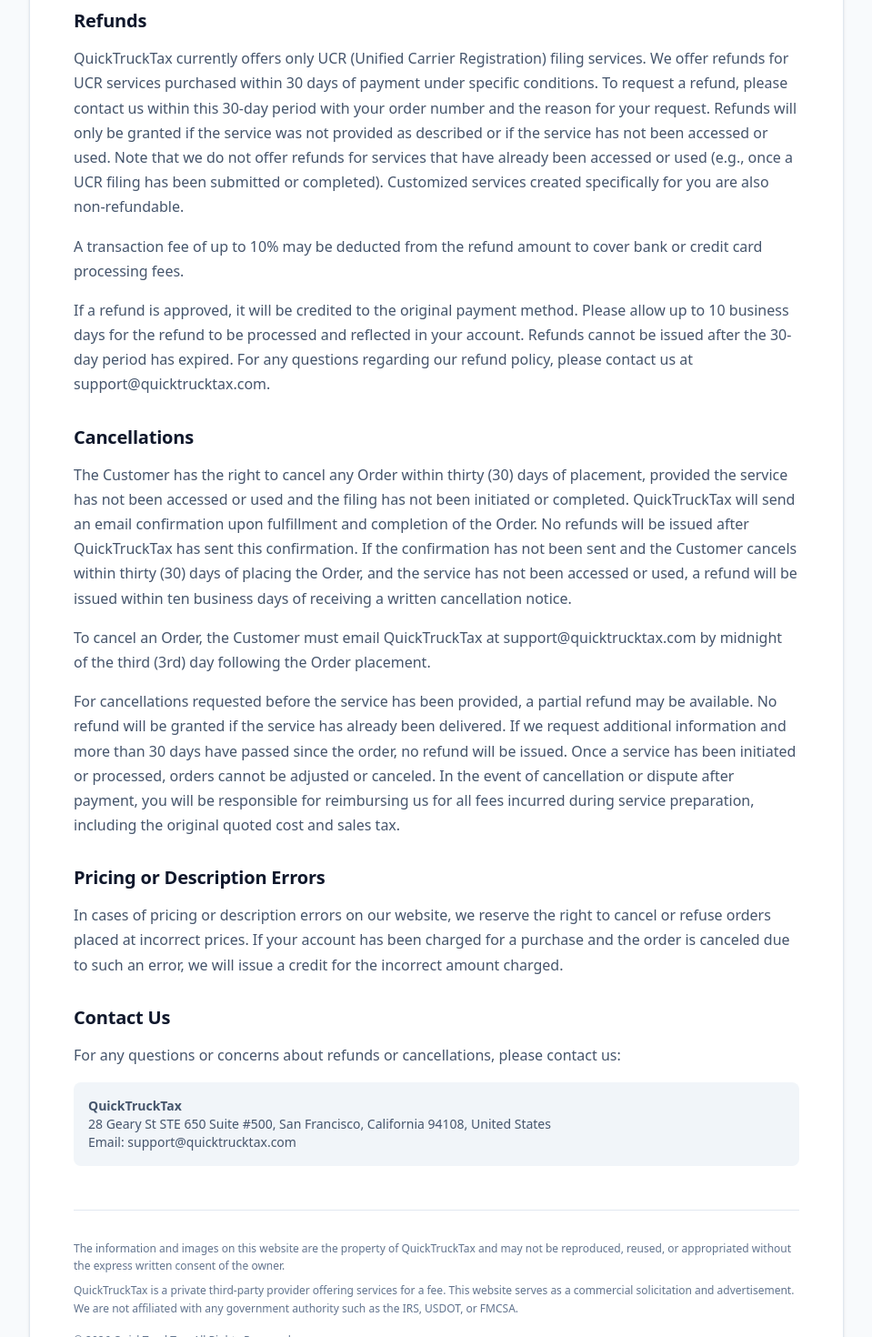
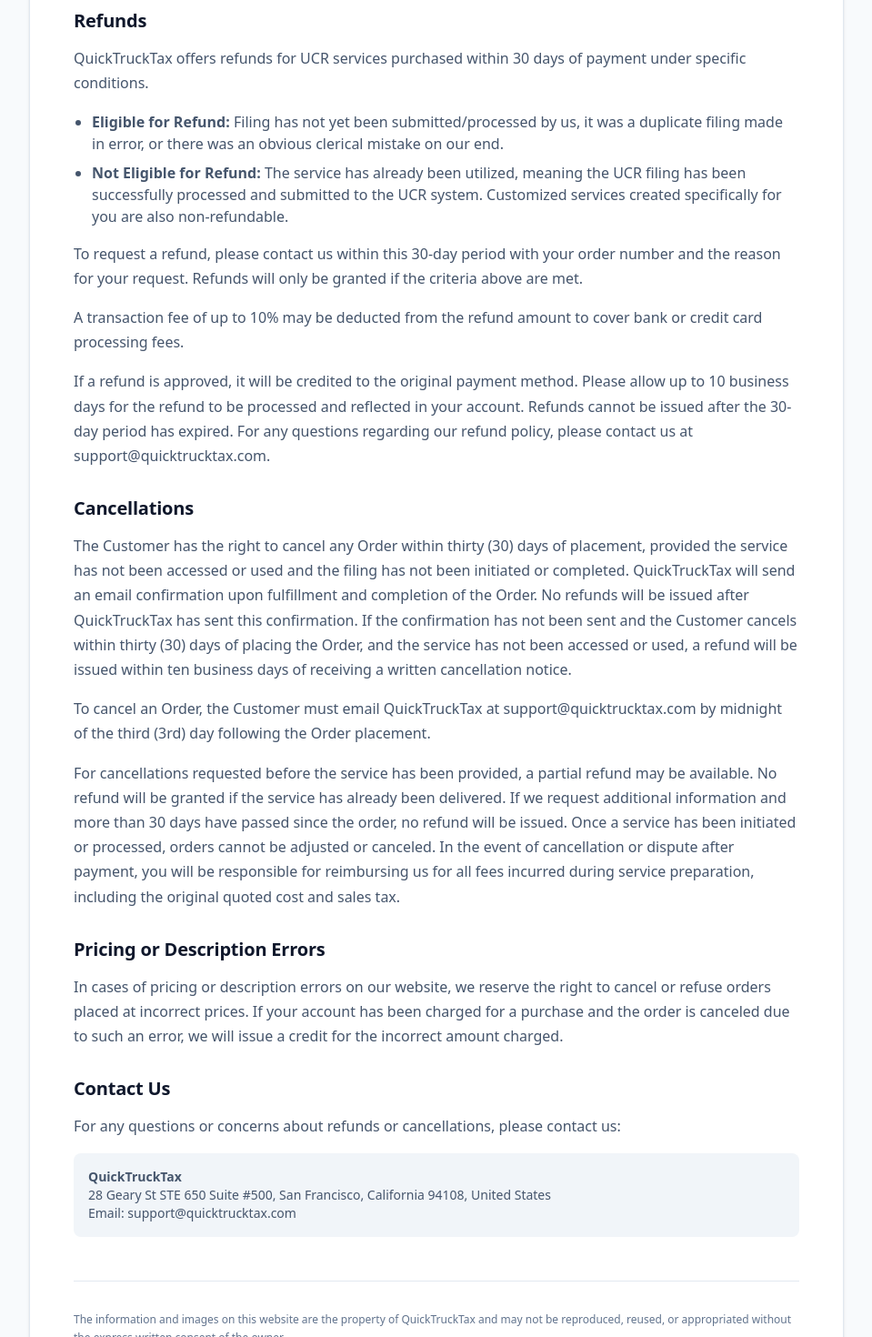
Before and after one commit to rootlocus22/trucktax-app, a Next.js app: page /refund-policy in a window 1280 px wide. Shown: the part 320-1790 px from the top of the page at 91% size, without its empty margins (160-1119 px from the left). Built offline with nearby package versions, Linux system fonts and the light colour scheme; no server answers.

Commit message:
feat(Legal): Added explicit non-government disclaimers, Terms/Privacy/Refund policy updates, and UCR Auth Checkbox constraint

```diff
--- a/app/privacy/page.js
+++ b/app/privacy/page.js
@@ -20,9 +20,9 @@ export default function PrivacyPolicyPage() {
                     <p>We collect information that you provide directly to us, including:</p>
                     <ul className="list-disc pl-5 space-y-2 mt-2">
                         <li><strong>Personal Identification Information:</strong> Name, email address, phone number, and mailing address.</li>
-                        <li><strong>Business Information:</strong> EIN, business name, and address.</li>
-                        <li><strong>Vehicle Information:</strong> VIN, gross weight, and vehicle type.</li>
-                        <li><strong>Payment Information:</strong> Credit card details (processed securely by our payment processor).</li>
+                        <li><strong>Business Information:</strong> USDOT number, EIN/Tax ID, business name, and address.</li>
+                        <li><strong>Vehicle Information:</strong> Fleet size, VIN, gross weight, and vehicle type.</li>
+                        <li><strong>Payment Information:</strong> Credit card details (handled entirely by our secure third-party processor, Stripe; we do not store raw credit card data on our servers).</li>
                     </ul>
                 </section>
 
@@ -38,9 +38,9 @@ export default function PrivacyPolicyPage() {
                 </section>
 
                 <section>
-                    <h2 className="text-xl font-semibold text-gray-900 mb-3">4. IRS Section 7216 Compliance</h2>
+                    <h2 className="text-xl font-semibold text-gray-900 mb-3">4. IRS Section 7216 & No Data Selling</h2>
                     <p>
-                        We are a compliant tax preparation firm. Pursuant to Internal Revenue Code Section 7216, we do not use or disclose your tax return information for any purpose other than preparing your return, unless you provide specific, written consent.
+                        We are a compliant filing assistance firm. As an independent third-party provider, we treat your business metrics (like USDOT numbers and EINs) as highly sensitive financial data. Pursuant to Internal Revenue Code Section 7216, we do not use or disclose your tax return information for any purpose other than preparing your filings or registration, unless you provide specific, written consent. <strong>We do not and will never sell your personal or business data to third parties.</strong>
                     </p>
                 </section>
 
--- a/app/refund-policy/page.js
+++ b/app/refund-policy/page.js
@@ -21,8 +21,15 @@ export default function RefundPolicyPage() {
         <div className="prose prose-slate max-w-none text-slate-600 space-y-8">
           <section>
             <h2 className="text-xl font-bold text-slate-900 mb-4">Refunds</h2>
+            <p className="mb-4">
+              QuickTruckTax offers refunds for UCR services purchased within 30 days of payment under specific conditions.
+            </p>
+            <ul className="list-disc pl-5 mb-4 space-y-2">
+              <li><strong>Eligible for Refund:</strong> Filing has not yet been submitted/processed by us, it was a duplicate filing made in error, or there was an obvious clerical mistake on our end.</li>
+              <li><strong>Not Eligible for Refund:</strong> The service has already been utilized, meaning the UCR filing has been successfully processed and submitted to the UCR system. Customized services created specifically for you are also non-refundable.</li>
+            </ul>
             <p>
-              QuickTruckTax currently offers only UCR (Unified Carrier Registration) filing services. We offer refunds for UCR services purchased within 30 days of payment under specific conditions. To request a refund, please contact us within this 30-day period with your order number and the reason for your request. Refunds will only be granted if the service was not provided as described or if the service has not been accessed or used. Note that we do not offer refunds for services that have already been accessed or used (e.g., once a UCR filing has been submitted or completed). Customized services created specifically for you are also non-refundable.
+              To request a refund, please contact us within this 30-day period with your order number and the reason for your request. Refunds will only be granted if the criteria above are met.
             </p>
             <p className="mt-4">
               A transaction fee of up to 10% may be deducted from the refund amount to cover bank or credit card processing fees.
@@ -66,7 +73,7 @@ export default function RefundPolicyPage() {
         {/* Footer disclaimer */}
         <div className="mt-12 pt-8 border-t border-slate-200 text-xs text-slate-500 space-y-2">
           <p>The information and images on this website are the property of QuickTruckTax and may not be reproduced, reused, or appropriated without the express written consent of the owner.</p>
-          <p>QuickTruckTax is a private third-party provider offering services for a fee. This website serves as a commercial solicitation and advertisement. We are not affiliated with any government authority such as the IRS, USDOT, or FMCSA.</p>
+          <p>QuickTruckTax is a private third-party provider offering services for a fee. This website serves as a commercial solicitation and advertisement. We are not a government agency and are not affiliated with any government authority such as the UCR Board, IRS, USDOT, or FMCSA.</p>
           <p className="pt-2">&copy; 2026 QuickTruckTax, All Rights Reserved.</p>
         </div>
         <div className="mt-4 flex flex-wrap gap-4 text-sm">
--- a/app/terms/page.js
+++ b/app/terms/page.js
@@ -44,7 +44,7 @@ export default function TermsPage() {
             <h2 className="text-xl font-bold text-slate-900 mb-4">4. Services</h2>
             <p>QuickTruckTax currently operates only <strong>Unified Carrier Registration (UCR)</strong> services. We provide fee calculation, registration assistance, and UCR filing services for trucking companies, brokers, leasing companies, and freight forwarders operating in multiple states.</p>
             <p className="mt-4">Other services may be offered in the future and will be marked as &quot;Coming Soon&quot; or &quot;Upcoming&quot; on the website until they are available. Such services may include, but are not limited to: IRS Form 2290 (Heavy Vehicle Use Tax), IRS Form 8849 (Claim for Refund of Excise Taxes), MCS-150 / Biennial Update, and other FMCSA or motor carrier compliance-related services. Until those services are launched, all operations, orders, and filings are for UCR only.</p>
-            <p className="mt-4"><strong>QuickTruckTax is a private third-party provider.</strong> We are not the IRS, USDOT, FMCSA, or any government agency. We assist you in preparing and submitting UCR filings; you remain responsible for the accuracy of information and any government taxes or fees.</p>
+            <p className="mt-4 border-l-4 border-[var(--color-navy)] pl-4 bg-slate-50 py-2"><strong>QuickTruckTax is a private third-party filing assistance service.</strong> We are not the IRS, USDOT, UCR Board, FMCSA, or any government agency. We assist you in preparing and submitting UCR filings; you remain solely responsible for the accuracy of your provided data (like your DOT number and fleet size) and any separate applicable government taxes or fees.</p>
           </section>
 
           <section>
@@ -91,7 +91,7 @@ export default function TermsPage() {
           <section>
             <h2 className="text-xl font-bold text-slate-900 mb-4">13. Limitation of Liability</h2>
             <p className="uppercase text-sm font-semibold text-slate-700">Under no circumstances, including negligence, will QuickTruckTax (or its officers, directors, affiliates, agents, employees, suppliers, or any party involved in creating, producing or delivering the website) be liable for damages or losses, including direct, incidental, consequential, indirect, special, exemplary or punitive damages and lost profits, arising out of your access, use, misuse or inability to use the website, content, or any linked sites.</p>
-            <p className="mt-2">These limitations apply whether the alleged liability is based on contract, tort, negligence, strict liability or any other basis, even if QuickTruckTax has been advised of the possibility of such damage. In no event will QuickTruckTax&apos;s aggregate liability arising out of or in connection with these Terms, the website, or the services exceed $100. Because some jurisdictions do not allow the exclusion or limitation of incidental or consequential damages, QuickTruckTax&apos;s liability in such jurisdictions shall be limited to the extent permitted by law. QuickTruckTax cannot be held liable for any failure to file or complete documents or tasks on time. It is the responsibility of individuals or organizations to ensure all necessary actions are taken promptly. If any part of this limitation on liability is found to be invalid or unenforceable, our aggregate liability shall not exceed $100.00.</p>
+            <p className="mt-2">These limitations apply whether the alleged liability is based on contract, tort, negligence, strict liability or any other basis, even if QuickTruckTax has been advised of the possibility of such damage. In no event will QuickTruckTax&apos;s aggregate liability arising out of or in connection with these Terms, the website, or the services exceed $100. Because some jurisdictions do not allow the exclusion or limitation of incidental or consequential damages, QuickTruckTax&apos;s liability in such jurisdictions shall be limited to the extent permitted by law. QuickTruckTax cannot be held liable for any failure to file or complete documents or tasks on time, nor for any consequences arising from inaccurate parsing of customer-provided business data (e.g. DOT numbers, EINs). It is the sole responsibility of individuals or organizations to ensure all necessary actions are taken promptly and the supplied information is accurate representation of the entity. If any part of this limitation on liability is found to be invalid or unenforceable, our aggregate liability shall not exceed $100.00.</p>
           </section>
 
           <section>
@@ -168,7 +168,7 @@ export default function TermsPage() {
         {/* Footer disclaimer */}
         <div className="mt-12 pt-8 border-t border-slate-200 text-xs text-slate-500 space-y-2">
           <p>The information and images on this website are the property of QuickTruckTax and may not be reproduced, reused, or appropriated without the express written consent of the owner.</p>
-          <p>QuickTruckTax is a private third-party provider offering services for a fee. This website serves as a commercial solicitation and advertisement. We are not affiliated with any government authority such as the IRS, USDOT, or FMCSA.</p>
+          <p>QuickTruckTax is a private third-party provider offering services for a fee. This website serves as a commercial solicitation and advertisement. We are not a government agency and are not affiliated with any government authority such as the UCR Board, IRS, USDOT, or FMCSA.</p>
           <p className="pt-2">&copy; 2026 QuickTruckTax, All Rights Reserved.</p>
         </div>
         <div className="mt-4 flex flex-wrap gap-4 text-sm">
--- a/components/ConsumerLayout.js
+++ b/components/ConsumerLayout.js
@@ -110,7 +110,7 @@ export function ConsumerLayout({ children }) {
             <div className="border-t border-white/10 mt-12 pt-8 space-y-6">
               <div className="text-xs text-white/60 leading-relaxed space-y-2 text-center max-w-3xl mx-auto">
                 <p>The information and images on this website are the property of QuickTruckTax and may not be reproduced, reused, or appropriated without the express written consent of the owner.</p>
-                <p>QuickTruckTax is a private third-party provider offering services for a fee. This website serves as a commercial solicitation and advertisement. We are not affiliated with any government authority such as the IRS, USDOT, or FMCSA.</p>
+                <p>QuickTruckTax is a private third-party provider offering services for a fee. This website serves as a commercial solicitation and advertisement. We are not a government agency and are not affiliated with any government authority such as the UCR Board, IRS, USDOT, or FMCSA.</p>
               </div>
               <p className="text-center text-sm text-white/50">&copy; 2026 QuickTruckTax, All Rights Reserved.</p>
             </div>
```
Also changed, not shown: app/ucr/file/page.js (+21 -2 lines).
